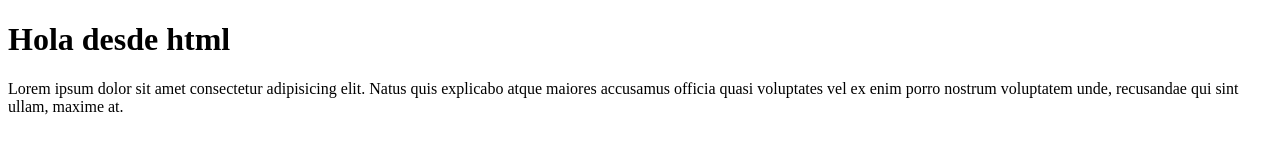
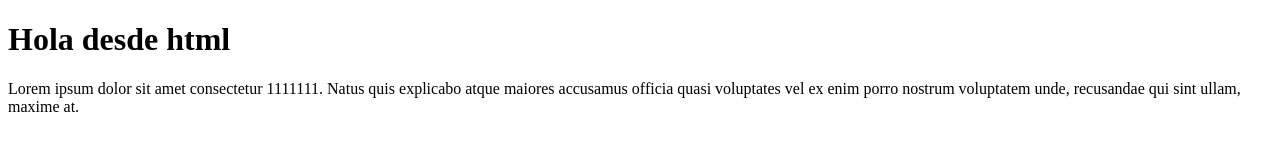
Before and after one commit to git-Elia/git-youtube, a plain HTML site: page index.html in a window 1280 px wide. Drawn offline with Linux system fonts and the light colour scheme.

Commit message:
agregamos unos en el parrafo

```diff
--- a/index.html
+++ b/index.html
@@ -7,6 +7,6 @@
 </head>
 <body>
     <h1>Hola desde html</h1>
-    <p>Lorem ipsum dolor sit amet consectetur adipisicing elit. Natus quis explicabo atque maiores accusamus officia quasi voluptates vel ex enim porro nostrum voluptatem unde, recusandae qui sint ullam, maxime at.</p>
+    <p>Lorem ipsum dolor sit amet consectetur 1111111. Natus quis explicabo atque maiores accusamus officia quasi voluptates vel ex enim porro nostrum voluptatem unde, recusandae qui sint ullam, maxime at.</p>
 </body>
 </html>
```
